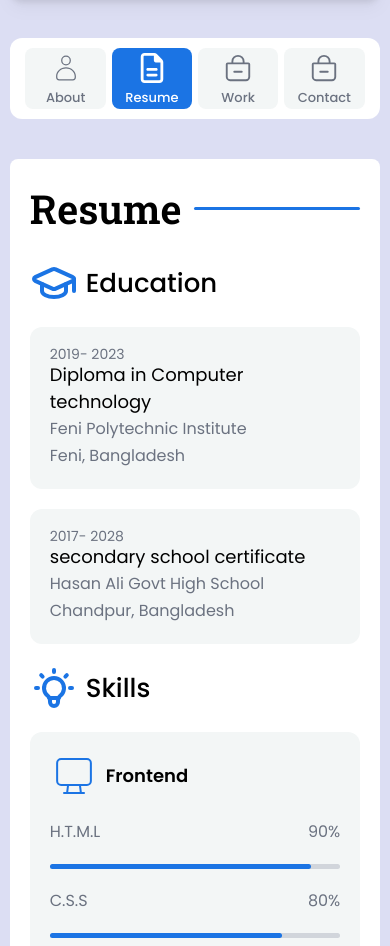
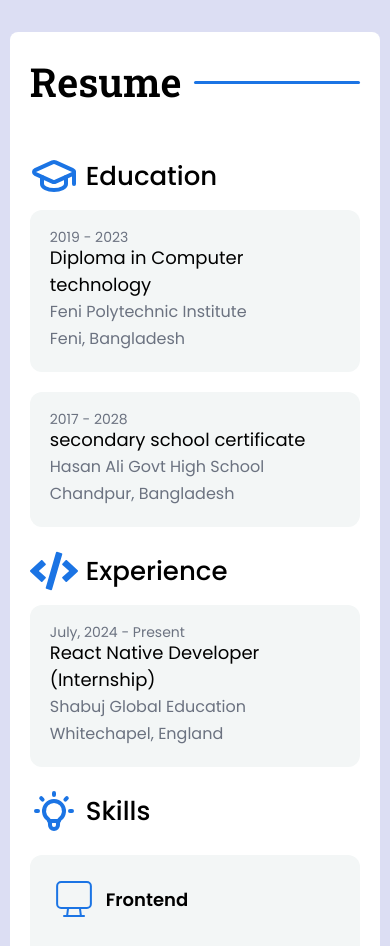
Before and after one commit to JubayerRahman/portfolioDesign1, a React (Vite) app: page /resume in a window 390 px wide. Shown: the part 1007-1953 px from the top of the page. Built offline with nearby package versions, Linux system fonts and the light colour scheme.

Commit message:
added experience

```diff
--- a/package.json
+++ b/package.json
@@ -17,7 +17,7 @@
     "react-dom": "^18.2.0",
     "react-icons": "^5.0.1",
     "react-router-dom": "^6.22.3",
-    "sort-by": "^1.2.0"
+    "sort-by": "^0.0.2"
   },
   "devDependencies": {
     "@types/react": "^18.2.66",
--- a/src/App.jsx
+++ b/src/App.jsx
@@ -7,7 +7,7 @@ function App() {
 
   return (
     <div>
-      <div className="w-full h-[40vh]"></div>
+      <div className="w-full h-[25vh]"></div>
       <div className="flex flex-col md:flex-row justify-evenly gap-10  items-center md:items-start min-h-[100vh]  pb-[25vh]">
     <ProfileSection/>
     <div className="flex flex-col-reverse md:flex-row justify-between gap-10 w-[95vw] md:w-[70%]">
--- a/src/Components/About/About.jsx
+++ b/src/Components/About/About.jsx
@@ -2,6 +2,8 @@ import React from 'react'
 import UnivercialTitle from '../UnivercialTitle/UnivercialTitle'
 import { IoCodeSlash } from "react-icons/io5";
 import { FaWordpressSimple } from "react-icons/fa";
+import { FaReact } from "react-icons/fa";
+
 
 
 const About = () => {
@@ -27,6 +29,13 @@ const About = () => {
             <p className='text-[16px] font-[400] leading-[30px] text-gray-500'>I can also make websites using WordPress. It is a popular and powerful CMS and I love working with it.</p>
           </div>
         </div>
+        <div className='bg-defaultBg rounded-lg p-[20px] flex flex-col md:flex-row items-center gap-3 md:items-start'>
+          <h1 className='text-5xl text-secondary '><FaReact/></h1>
+          <div>
+            <h1 className='text-[20px] leading-[30px] font-[500]'>React Native</h1>
+            <p className='text-[16px] font-[400] leading-[30px] text-gray-500'>React native is a very powerful and user-friendly library to build cross-platform applications for Android and IOS I love it.</p>
+          </div>
+        </div>
       </div>
     </div>
   )
--- a/src/Components/Navigator/Navigator.jsx
+++ b/src/Components/Navigator/Navigator.jsx
@@ -9,7 +9,7 @@ import { NavLink } from "react-router-dom";
 
 const Navigator = () => {
   return (
-    <div className='bg-white p-[10px] rounded-xl flex flex-row md:flex-col justify-evenly md:gap-5 h-fit md:sticky top-10 navBar'>
+    <div className='bg-white p-[10px] rounded-xl flex flex-row md:flex-col justify-evenly md:gap-5 h-fit md:sticky top-[10vh] navBar'>
       <NavLink to="/" className="bg-defaultBg flex flex-col items-center gap-2 w-[23%] md:w-full p-[5px] md:p-[10px] text-gray-500 rounded-lg hover:bg-secondary hover:text-white duration-[0.5s] ease-out cursor-pointer">
         <h1 className="text-3xl"><CiUser/></h1>
         <h1  className="text-[13px] font-[500] leading-[13px]">About</h1>
--- a/src/Components/ProfileSection/ProfileSection.jsx
+++ b/src/Components/ProfileSection/ProfileSection.jsx
@@ -11,7 +11,7 @@ import { FaFilePdf } from "react-icons/fa";
 
 const ProfileSection = () => {
   return (
-    <div className="bg-white p-[10px] rounded-xl drop-shadow-lg flex items-center flex-col gap-5 w-[95vw] md:w-fit md:sticky top-60">
+    <div className="bg-white p-[10px] rounded-xl drop-shadow-lg flex items-center flex-col gap-5 w-[95vw] md:w-fit md:sticky top-25">
       <div className="flex flex-col items-center gap-2">
         <img className="h-[240px] w-[240px] rounded-md mt-[-50%] object-cover" src={image}/>
         <h1 className="specialFont text-[26px] font-[500] cursor-pointer">Jobayer Rahman Ohee</h1>
--- a/src/Components/Resume/Resume.jsx
+++ b/src/Components/Resume/Resume.jsx
@@ -9,6 +9,8 @@ import { CiServer } from "react-icons/ci";
 import { VscTools } from "react-icons/vsc";
 import { TbUserCog } from "react-icons/tb";
 import { BsMotherboard } from "react-icons/bs";
+import { FaCode } from "react-icons/fa";
+
 
 
 
@@ -18,10 +20,21 @@ const Resume = () => {
   return (
     <div className='flex flex-col gap-5'>
       <UnivercialTitle title="Resume"/>
-      <h1 className='flex gap-2 items-center text-[26px] leading-[36px] font-[500]'> <span className='text-secondary text-5xl'><LuGraduationCap/></span> Education</h1>
-      <div className='flex flex-col md:flex-row gap-5 justify-evenly'>
-        <Educationbox startingYear="2019" endingYear="2023" name="Feni Polytechnic Institute" location="Feni, Bangladesh" subject="Diploma in Computer technology"/>
-        <Educationbox startingYear="2017" endingYear="2028" name="Hasan Ali Govt High School" location="Chandpur, Bangladesh" subject="secondary school certificate"/>
+      <div className='flex flex-col md:flex-row justify-between'>
+      <div className='md:w-[49%] mt-[20px]'>
+        <h1 className='flex gap-2 items-center text-[26px] leading-[36px] font-[500] mb-[10px]'> <span className='text-secondary text-5xl'><LuGraduationCap/></span> Education</h1>
+        <div className='flex flex-col gap-5 justify-evenly '>
+          <Educationbox startingYear="2019 " endingYear="2023" name="Feni Polytechnic Institute" location="Feni, Bangladesh" subject="Diploma in Computer technology"/>
+          <Educationbox startingYear="2017 " endingYear="2028" name="Hasan Ali Govt High School" location="Chandpur, Bangladesh" subject="secondary school certificate"/>
+        </div>
+      </div>
+      <div className='md:w-[49%] mt-[20px] '>
+        <h1 className='flex gap-2 items-center text-[26px] leading-[36px] font-[500] mb-[10px]'> <span className='text-secondary text-5xl'><FaCode/></span> Experience</h1>
+        <div className='flex flex-col gap-5 justify-evenly '>
+          <Educationbox startingYear="July, 2024 " endingYear="Present" name="Shabuj Global Education" location="Whitechapel, England" subject="React Native Developer (Internship)"/>
+          {/* <Educationbox startingYear="2017" endingYear="2028" name="Hasan Ali Govt High School" location="Chandpur, Bangladesh" subject="secondary school certificate"/> */}
+        </div>
+      </div>
       </div>
       <h1 className='flex gap-2 items-center text-[26px] leading-[36px] font-[500]'> <span className='text-secondary text-5xl'><TbBulb/></span> Skills</h1>
       <div className='grid grid-cols-1 md:grid-cols-2 gap-5'>
```
Also changed, not shown: 1 other file (tests, documents, lock files or other folders).
